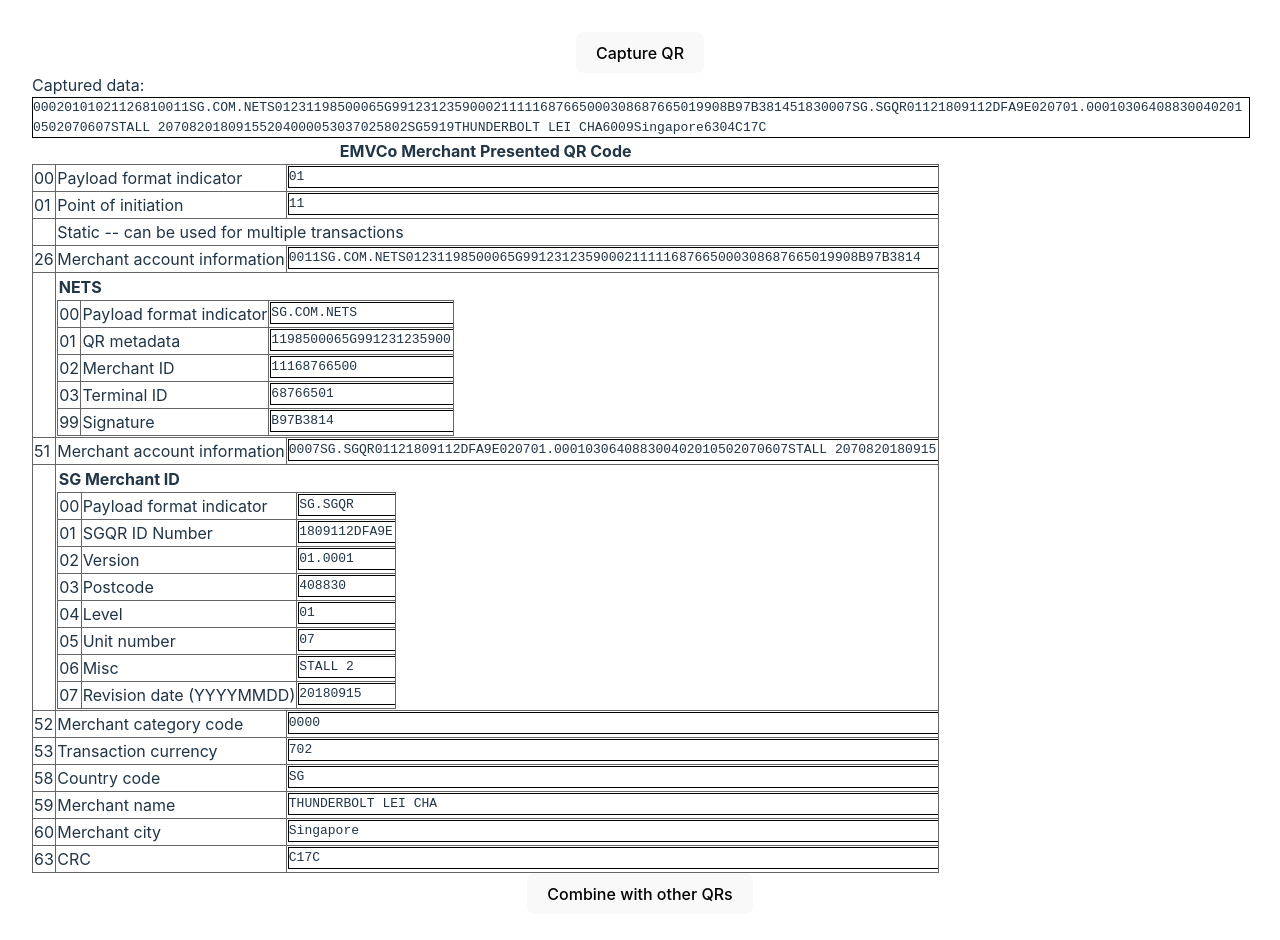
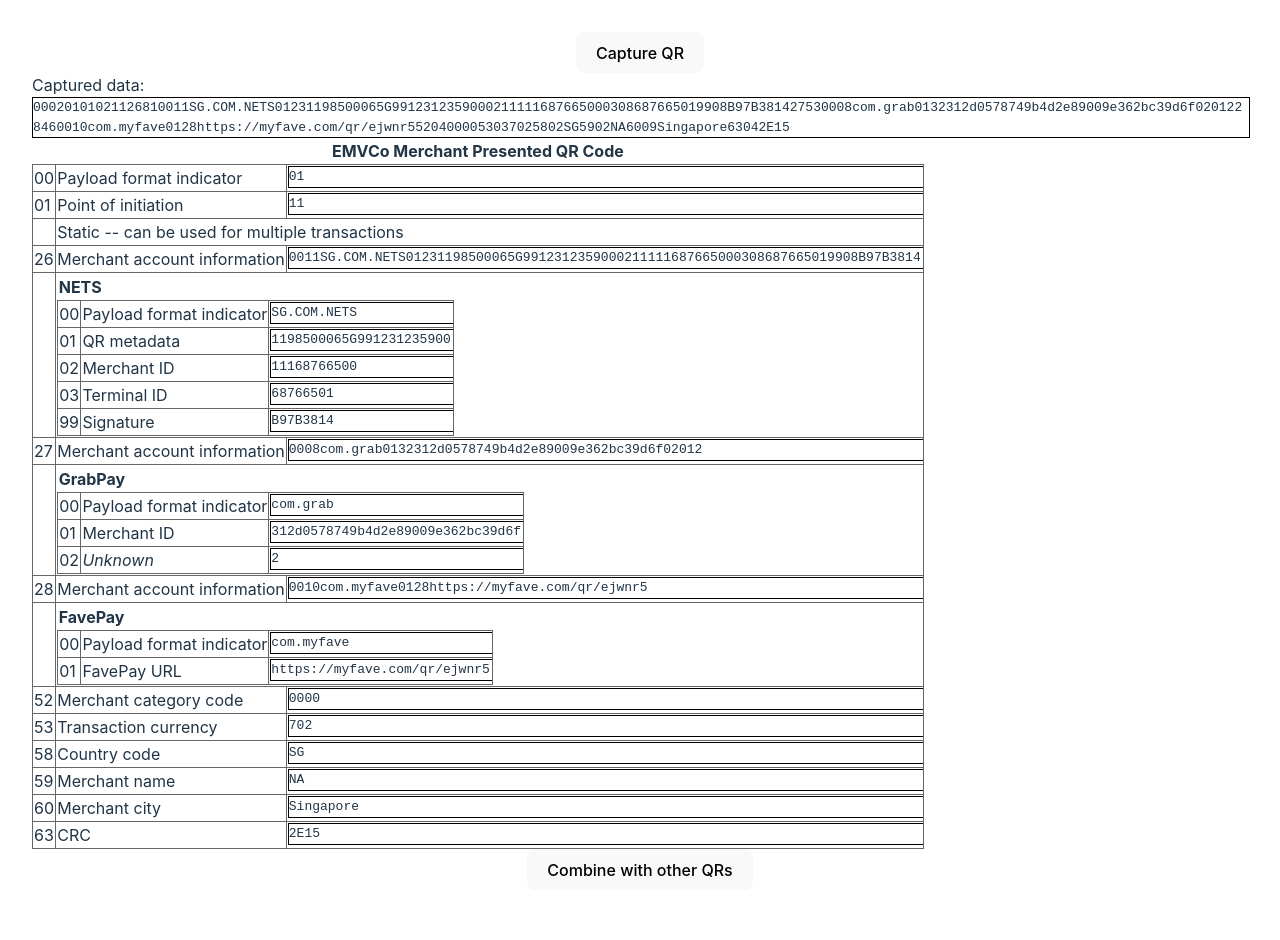
Before and after one commit to xkjyeah/sgqr-inspector, a React (Vite) app: page / in a window 1280 px wide. Shown: the top 940 px of the page. Built offline with nearby package versions, Linux system fonts and the light colour scheme.

Commit message:
store 51 data

```diff
--- a/package.json
+++ b/package.json
@@ -12,8 +12,10 @@
   },
   "dependencies": {
     "@vitejs/plugin-basic-ssl": "^1.1.0",
+    "crc": "^4.3.2",
     "jsqr": "^1.4.0",
     "lodash": "^4.17.21",
+    "qrcode": "^1.5.3",
     "react": "^18.2.0",
     "react-dom": "^18.2.0"
   },
--- a/src/App.tsx
+++ b/src/App.tsx
@@ -8,7 +8,7 @@
 function renderPage(appState: AppState["page"]) {
   switch (appState.id) {
     case 'interpret':
-      return <InterpretPage pageData={appState.data} />
+      return <InterpretPage />
     case 'compose':
       return <ComposePage pageData={appState.data} />
   }
--- a/src/ComposePage.tsx
+++ b/src/ComposePage.tsx
@@ -4,11 +4,13 @@
 import type { ParsedElement } from './EMVCoMPMContext'
 import { EMVCoMPMContext, parseData, ParseError } from './EMVCoMPMContext'
 import jsQR from 'jsqr'
-import { extractPaymentMethodsFromParseResult } from './PaymentMethod'
-import { useContext, useCallback } from 'react'
-import { uniqBy } from 'lodash'
+import { PaymentMethod, extractPaymentMethodsFromParseResult } from './PaymentMethod'
+import React, { useContext, useCallback, useRef } from 'react'
+import { uniqBy, sortBy } from 'lodash'
 import type { QRCode } from 'jsqr'
 import { DragSortableList } from './DragSortable'
+import crc16ccitt from 'crc/calculators/crc16ccitt'
+import * as qrcode from 'qrcode'
 
 type ImageData = ReturnType<CanvasRenderingContext2D["getImageData"]>
 
@@ -26,16 +28,16 @@
     const parseResult = parseData(EMVCoMPMContext, result!.data)
     const paymentMethodElements = parseResult.elements.filter((e): e is ParsedElement =>
       !(e instanceof ParseError) &&
-      e.elementID >= '26' && e.elementID < '51'
+      e.elementID >= '26' && e.elementID <= '51'
     )
     const paymentMethods = extractPaymentMethodsFromParseResult(paymentMethodElements)
     appStateContext?.setPage({
       id: 'compose',
       data: {
         ...pageData,
-        paymentMethods: uniqBy(pageData.paymentMethods.concat(
+        paymentMethods: uniqBy(uniqBy(pageData.paymentMethods.concat(
           paymentMethods
-        ), r => r.rawData)
+        ), r => r.rawData), r => r.protocol)
       }
     })
   }, [appStateContext, pageData])
@@ -68,6 +70,12 @@
 
 
   return <div className="compose-list">
+    <button onClick={() => {
+      appStateContext?.setPage({
+        id: 'interpret',
+        data: {}
+      })
+    }}>Back to interpretation</button>
     <DragSortableList onSwap={handleSwap}
       list={props.pageData.paymentMethods}>
       {({ item, index }) => (
@@ -88,9 +96,108 @@
         >Capture another QR code</button>
         }
       </>)}
-
     </RImageCapturer>
+    <EMVCoQRImage paymentMethods={props.pageData.paymentMethods}></EMVCoQRImage>
   </div >
 }
 
+
+type QRDataComponentValue = null | string | QRData
+
+class QRData {
+  components: Record<string, QRDataComponentValue>
+
+  constructor(components: Record<string, QRDataComponentValue>) {
+    this.components = components
+  }
+
+  toString(): string {
+    return sortBy(Object.entries(this.components), ([k, v]: [string, any]) => k)
+      .map(([key, comp]: [key: string, comp: QRDataComponentValue]) => {
+        if (!key.match(/^[0-9]{2}$/)) {
+          throw new Error("Key should be a 2-digit numeric key code")
+        }
+
+        if (comp === null) {
+          return ''
+        }
+
+        const encodedValue = (typeof comp === 'string') ? comp : comp.toString()
+
+        const length = encodedValue.length
+
+        if (length > 99) {
+          throw new Error("Encoded length should not exceed 99!")
+        }
+
+        return [
+          key,
+          length.toString().padStart(2, '0'),
+          encodedValue,
+        ].join('')
+      })
+      .join('')
+  }
+
+  toStringWithCRC(): string {
+    const result = this.toString() + '6304'
+    const rcode = crc16ccitt(new TextEncoder().encode(result)).toString(16).padStart(4, '0').toUpperCase();
+
+    return result + rcode
+  }
+}
+
+const makePaymentMethodsMap = (i: PaymentMethod[]): Record<string, string> => {
+  const realPaymentInformation = i.filter(pm => pm.protocol.toUpperCase() != 'SG.SGQR')
+  const sgQrInformation = i.find(pm => pm.protocol.toUpperCase() === 'SG.SGQR')
+
+  return Object.fromEntries(([
+    ...realPaymentInformation.map((p, i): [string, string] => [(26 + i).toString(), p.rawData]),
+    ['51', sgQrInformation?.rawData]
+  ] as Array<[string, string | undefined]>).filter((b): b is [string, string] => !!b[1]))
+}
+
+function EMVCoQRImage(props: { paymentMethods: PaymentMethod[] }): React.ReactNode {
+  const canvasRef = useRef<HTMLCanvasElement | null>(null)
+  const data = new QRData({
+    // EMV-Co specs: https://www.emvco.com/specifications/emv-qr-code-specification-for-payment-systems-emv-qrcps-merchant-presented-mode/
+    '00': '01', // Payload format indicator: Version we're using
+    '01': '11', // Point of initiation method: 11 - static, 12 - dynamic
+    ...makePaymentMethodsMap(props.paymentMethods),
+    '52': '0000', // Merchant category code
+    '53': '702', // ISO 4217 code for SGD
+    '58': 'SG',
+    '59': 'NA', // Merchant name -- doesn't matter because PayNow has its own lookup
+    '60': 'Singapore', // City
+  })
+
+  let qrcodeDataURL: string = ''
+
+  if (canvasRef.current) {
+    const canvasElem = canvasRef.current
+    // const context = canvasElem.getContext('2d')
+
+    qrcode.toCanvas(canvasElem, data.toStringWithCRC(), { errorCorrectionLevel: 'M', width: 1000, color: { dark: '#000000' } })
+
+    qrcodeDataURL = canvasElem.toDataURL()
+
+    // const logoElem = logoRef.value
+    // if (logoElem) {
+    //   const width = 1323, height = 894;
+    //   const targetWidth = 150, targetHeight = height / width * targetWidth
+    //   context!.fillStyle = 'white'
+    //   context!.fillRect(300 - targetWidth / 2, 300 - targetHeight / 2, targetWidth, targetHeight)
+    //   context!.drawImage(logoElem, 300 - targetWidth / 2, 300 - targetHeight / 2, targetWidth, targetHeight)
+
+    //   qrcodeDataURL.value = canvasElem.toDataURL()
+    //   qrcodeDataTarget.value = finalTarget
+    // }
+  }
+
+  return (<>
+    <canvas width="1000" height="1000" ref={canvasRef} style={{ display: 'none' }}></canvas>
+    {qrcodeDataURL && <img src={qrcodeDataURL} className="generated-QR" style={{ maxWidth: '100%', height: 'auto' }} />}
+  </>)
+}
+
 export default ComposePage
--- a/src/EMVCoMPMContext.ts
+++ b/src/EMVCoMPMContext.ts
@@ -150,6 +150,17 @@
       '07': { description: 'Revision date (YYYYMMDD)' },
     }
   },
+  'COM.MYFAVE': {
+    name: 'FavePay',
+    knownElements: {
+      '00': {
+        description: 'Payload format indicator',
+      },
+      '01': {
+        description: 'FavePay URL'
+      },
+    }
+  },
 }
 
 export const EMVCoMPMContext: InterpretationContext = {
--- a/src/InterpretPage.tsx
+++ b/src/InterpretPage.tsx
@@ -34,7 +34,7 @@
 
   const paymentMethodElements = parseResult.elements.filter((e): e is ParsedElement =>
     !(e instanceof ParseError) &&
-    e.elementID >= '26' && e.elementID < '51'
+    e.elementID >= '26' && e.elementID <= '51'
   )
   const hasPaymentMethods = paymentMethodElements.length > 0
 
@@ -113,7 +113,7 @@
 }
 
 function InterpretPage() {
-  const [data, setData] = useState<string | null>('00020101021126810011SG.COM.NETS01231198500065G9912312359000211111687665000308687665019908B97B381451830007SG.SGQR01121809112DFA9E020701.000103064088300402010502070607STALL 20708201809155204000053037025802SG5919THUNDERBOLT LEI CHA6009Singapore6304C17C')
+  const [data, setData] = useState<string | null>('00020101021126810011SG.COM.NETS01231198500065G9912312359000211111687665000308687665019908B97B381427530008com.grab0132312d0578749b4d2e89009e362bc39d6f0201228460010com.myfave0128https://myfave.com/qr/ejwnr55204000053037025802SG5902NA6009Singapore63042E15')
 
   const interpretImage = useCallback((imageData: ReturnType<CanvasRenderingContext2D["getImageData"]>) => {
     return jsQR(imageData.data, imageData.width, imageData.height, {
```
Also changed, not shown: 1 other file (tests, documents, lock files or other folders).
